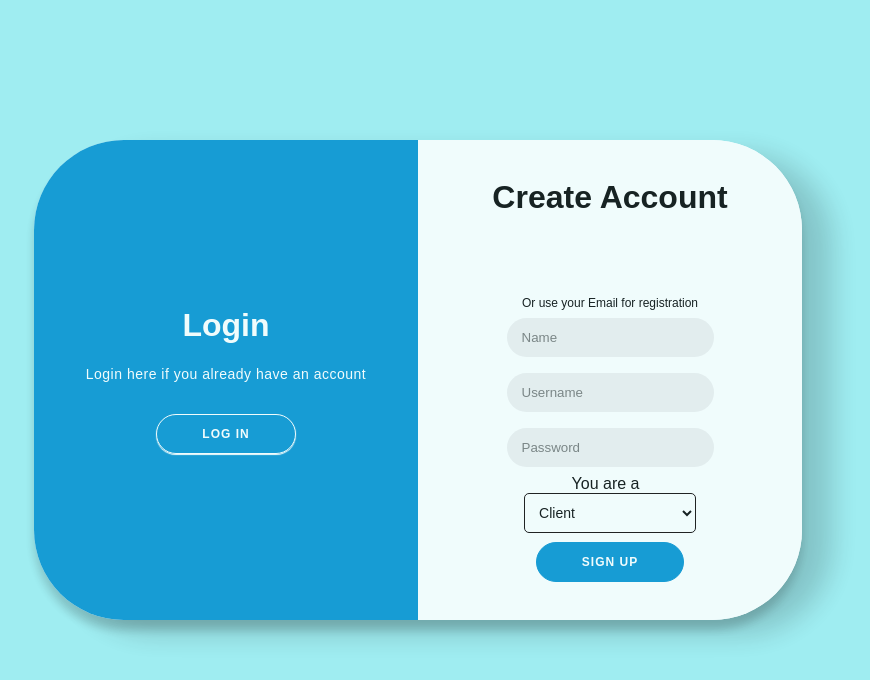
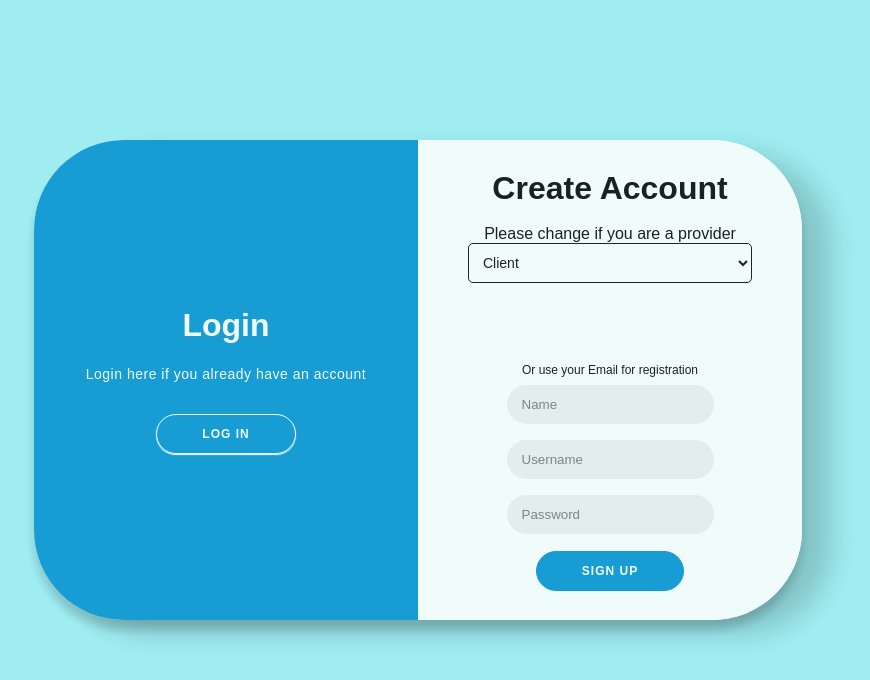
Before and after one commit to vaibhav-js/task-management, a React (Create React App) app in the folder frontend/: page / in a window 1280 px wide. Both pictures are taken after a click on the button "SIGN UP". Shown: the top 680 px of the page, without its empty margins (222-1092 px from the left). Built offline with nearby package versions, Linux system fonts and the light colour scheme; no server answers.

Commit message:
added div and minor tweaks

```diff
--- a/frontend/src/components/Login.js
+++ b/frontend/src/components/Login.js
@@ -141,12 +141,24 @@ function Login() {
     setDisableButton(false);
   }
   return (
-    <div className={`container ${isRightPanelActive ? 'right-panel-active' : ''}`} id='container'>
+    <div className='login__container'>
+      <div className={`container ${isRightPanelActive ? 'right-panel-active' : ''}`} id='container'>
       <div className='form-container sign-up-container'>
         <form onSubmit={handleSignUp}>
 
 
           <h1>Create Account</h1>
+          <br />
+
+          <div>
+            <label htmlFor='role'>
+              Please change if you are a provider
+              <select name='role' id='role' className='custom-dropdown' onChange={(e) => setUserRole(e.target.value)}>
+                <option value="Client">Client</option>
+                <option value="Provider">Provider</option>
+              </select>
+            </label>
+          </div>
 
           <div className="social-container">
             <GoogleLoginButton onSuccess={handleGoogleSignUpSuccess} onError={handleGoogleLogInError} />
@@ -183,16 +195,6 @@ function Login() {
               required
             />
           </label>
-
-          <div>
-            <label htmlFor='role'>
-              You are a &nbsp;
-              <select name='role' id='role' className='custom-dropdown' onChange={(e) => setUserRole(e.target.value)}>
-                <option value="Client">Client</option>
-                <option value="Provider">Provider</option>
-              </select>
-            </label>
-          </div>
           <button style={{marginTop: "9px"}} disabled={disableButton}>Sign up</button>
         </form>
       </div>
@@ -251,6 +253,7 @@ function Login() {
       </div>
 
     </div>
+    </div>
   )
 }
 
```
